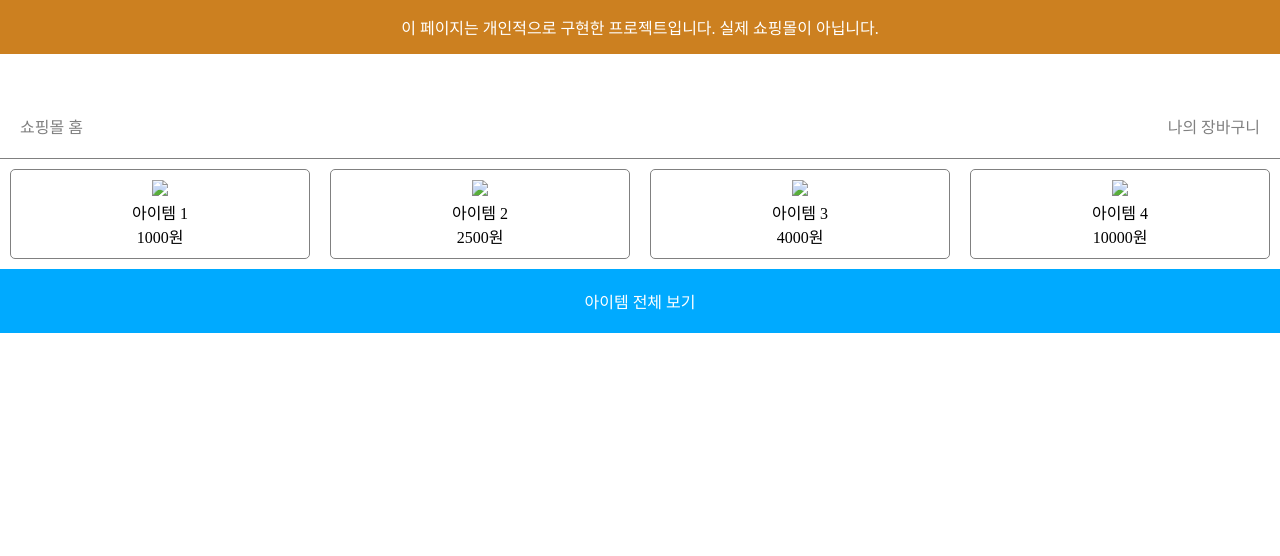
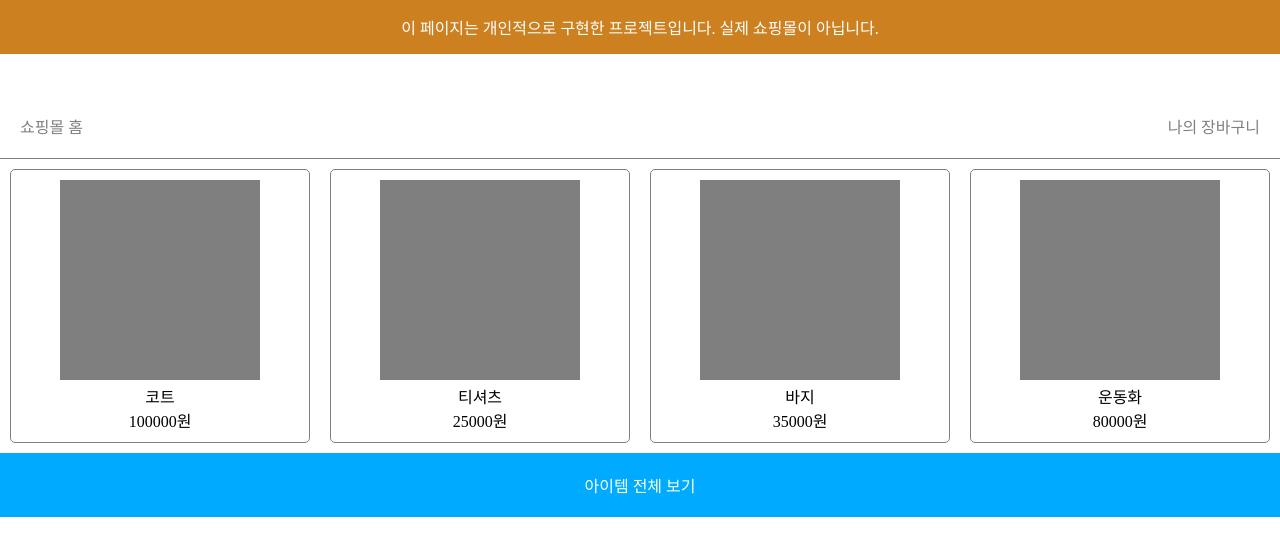
Before and after one commit to kuman514/AJAXShopping, a plain HTML site: page index.html in a window 1280 px wide. Drawn offline with Linux system fonts and the light colour scheme.

Commit message:
Testing some items on main page list

```diff
--- a/index.html
+++ b/index.html
@@ -9,6 +9,7 @@
 
         <link rel="stylesheet" href="css/item.css">
 
+        <script src="js/article.js"></script>
     </head>
     <body>
         <div id="top">
@@ -34,49 +35,14 @@
         <div id="content">
             <!-- 이 영역에 메뉴와 아이템 리스트가 들어갑니다. -->
             <div id="main">
-                <div class="itempreview" onclick="location.href='#*1'">
-                    <img src="previewimg/1.png">
-                    <div class="itemname">
-                        아이템 1
-                    </div>
-                    <div class="itemcost">
-                        1000원
-                    </div>
-                </div>
 
-                <div class="itempreview" onclick="location.href='#*2'">
-                    <img src="previewimg/2.png">
-                    <div class="itemname">
-                        아이템 2
-                    </div>
-                    <div class="itemcost">
-                        2500원
-                    </div>
-                </div>
-
-                <div class="itempreview" onclick="location.href='#*3'">
-                    <img src="previewimg/3.png">
-                    <div class="itemname">
-                        아이템 3
-                    </div>
-                    <div class="itemcost">
-                        4000원
-                    </div>
-                </div>
-
-                <div class="itempreview" onclick="location.href='#*4'">
-                    <img src="previewimg/4.png">
-                    <div class="itemname">
-                        아이템 4
-                    </div>
-                    <div class="itemcost">
-                        10000원
-                    </div>
-                </div>
             </div>
             <div id="showall">
                 아이템 전체 보기
             </div>
+            <script>
+                generateMainMenuList([1,2,3,4])
+            </script>
         </div>
     </body>
 </html>
--- /dev/null
+++ b/js/article.js
@@ -0,0 +1,28 @@
+class itemPreviewInfo {
+  constructor (id, name, cost) {
+    this.id = id
+    this.name = name
+    this.cost = cost
+  }
+  // Convert to an HTML item
+  convertToHTML() {
+    return "<div class=\"itempreview\" onclick=\"location.href='#*" + this.id + "'\">"
+          + "<img src=\"previewimg/" + this.id + ".png\">"
+          + "<div class=\"itemname\">" + this.name + "</div>"
+          + "<div class=\"itemcost\">" + this.cost + "원</div>"
+          + "</div>"
+  }
+}
+
+function generateMainMenuList (items) {
+  items.forEach(item => {
+    fetch('iteminfo/' + item + '.txt').then(function (response) {
+      response.text().then(function (text) {
+        let info = text.split(',')
+        let append = new itemPreviewInfo(info[0], info[1], info[2]).convertToHTML()
+        console.log(append)
+        document.querySelector('#main').innerHTML += append
+      })
+    })
+  })
+}
```
Also changed, not shown: iteminfo/1.txt (added), iteminfo/2.txt (added), iteminfo/3.txt (added), iteminfo/4.txt (added), previewimg/1.png (added), previewimg/2.png (added), previewimg/3.png (added), previewimg/4.png (added).
